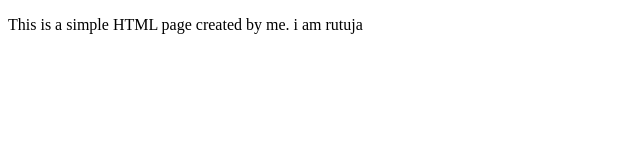
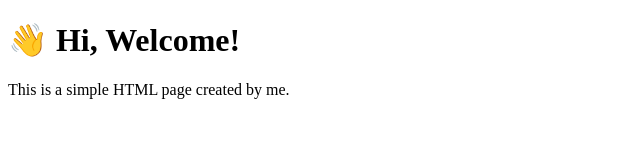
Before and after one commit to Rutujapachpute/jenkins, a plain HTML site: page index.html in a window 1280 px wide. Shown: the whole page, without its empty margins (0-640 px from the left). Drawn offline with Linux system fonts and the light colour scheme.

Commit message:
Update index.html

```diff
--- a/index.html
+++ b/index.html
@@ -1,8 +1,8 @@
 <!DOCTYPE html>
 <html>
-
+  <head><title>Hi Page</title></head>
   <body>
-
-    <p>This is a simple HTML page created by me.   i am rutuja      </p>
+    <h1>👋 Hi, Welcome!</h1>
+    <p>This is a simple HTML page created by me.</p>
   </body>
 </html>
```
